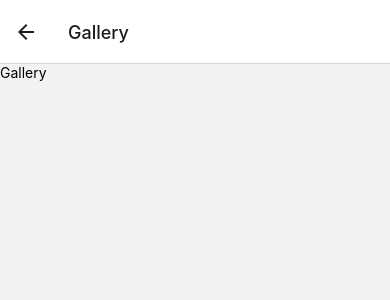
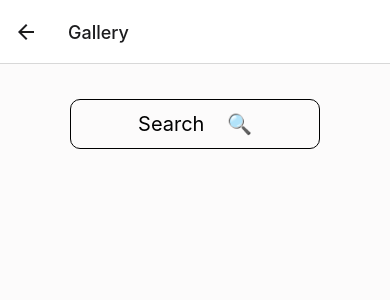
Before and after one commit to ic3Dragon/sew-what, a React Native app: screen /Gallery in a window 390 px wide. Shown: the top 300 px of the page. Built offline with nearby package versions, Linux system fonts and the light colour scheme.

Commit message:
feat(gallery): add search field and initial styling

```diff
--- a/screens/Gallery.tsx
+++ b/screens/Gallery.tsx
@@ -1,14 +1,46 @@
-import { StyleSheet, Text, View } from 'react-native'
+import {View, StyleSheet, TextInput} from 'react-native';
 import React from 'react'
+import { COLORS } from '../utils/constants';
 
 const Gallery = () => {
+  const [search, onChangeSearch] = React.useState('');
+
   return (
-    <View>
-      <Text>Gallery</Text>
+    <View style={styles.container}>
+      <View style={styles.filter}>
+        <TextInput
+          style={styles.input}
+          onChangeText={onChangeSearch}
+          value={search}
+          placeholder="Search    🔍"
+        />
+      </View>
     </View>
   )
 }
 
+const styles = StyleSheet.create({
+  container: {
+    flex: 1,
+    backgroundColor: COLORS.light,
+    alignItems: 'center',
+    justifyContent: 'flex-start',
+    textAlign: 'center',
+    gap: 10
+  },
+  filter: {
+    marginTop: 20
+  },
+  input: {
+    textAlign: 'center',
+    height: 50,
+    margin: 15,
+    width: 250,
+    borderWidth: 1,
+    padding: 10,
+    borderRadius: 10,
+    fontSize: 20,
+  },
+});
+
 export default Gallery
-
-const styles = StyleSheet.create({})
```
